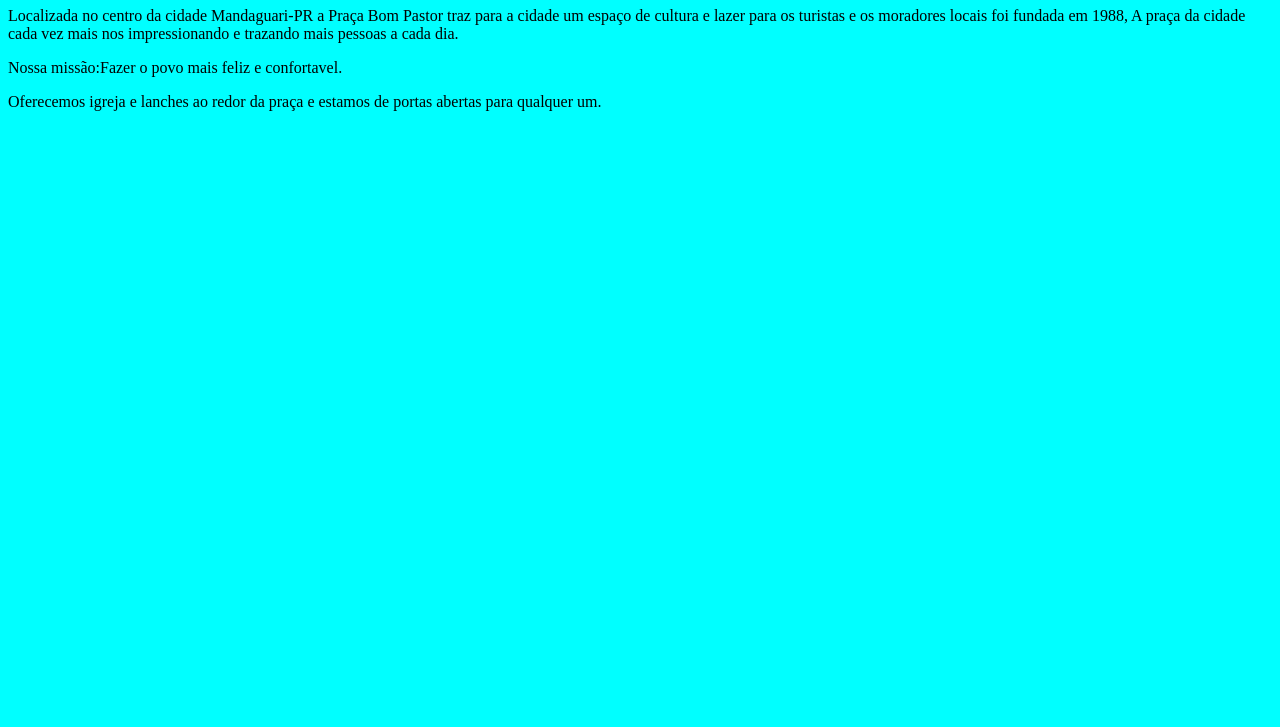
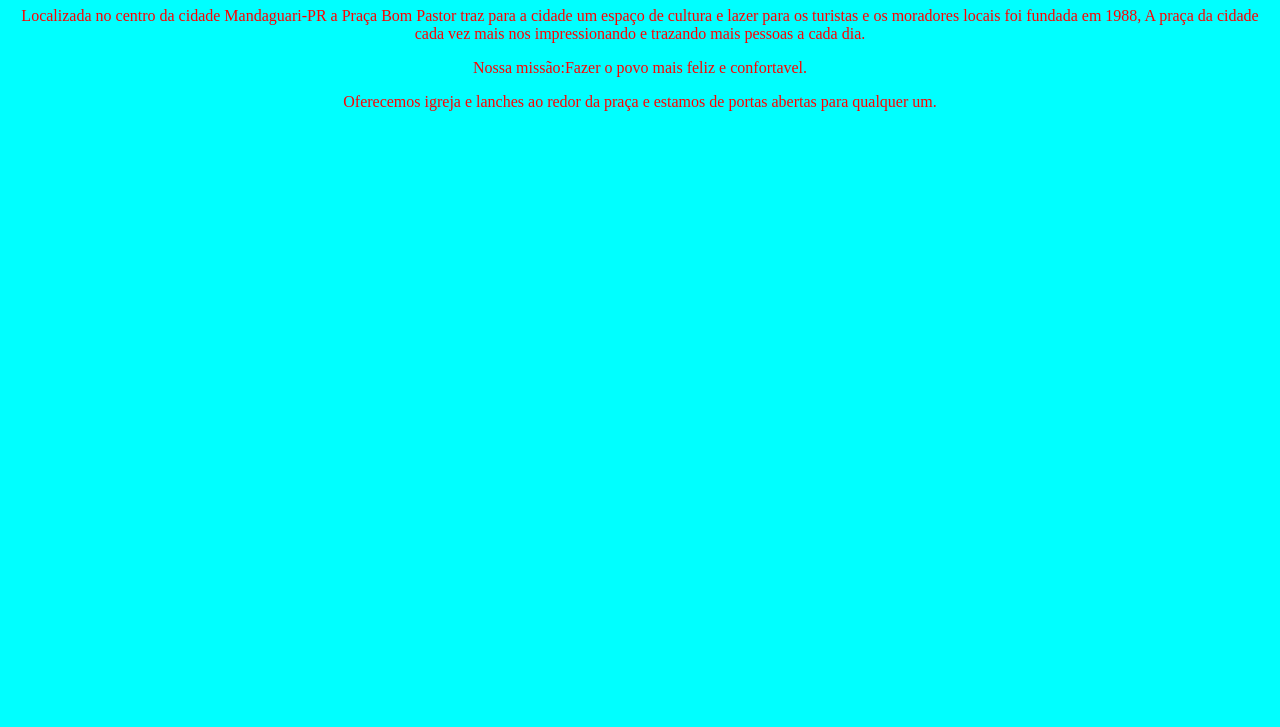
Before and after one commit to gabriell43/pensamntocomputacional2, a plain HTML site: page index.html in a window 1280 px wide. Shown: the part 73-800 px from the top of the page. Drawn offline with Linux system fonts and the light colour scheme.

Commit message:
index.html

```diff
--- a/style.css
+++ b/style.css
@@ -1,6 +1,9 @@
-body {
+body{
     background-color: cyan;
 }
 h1{
     text-align: center;color: black;
 }
+p{
+    text-align: center;color: red;
+}
```
